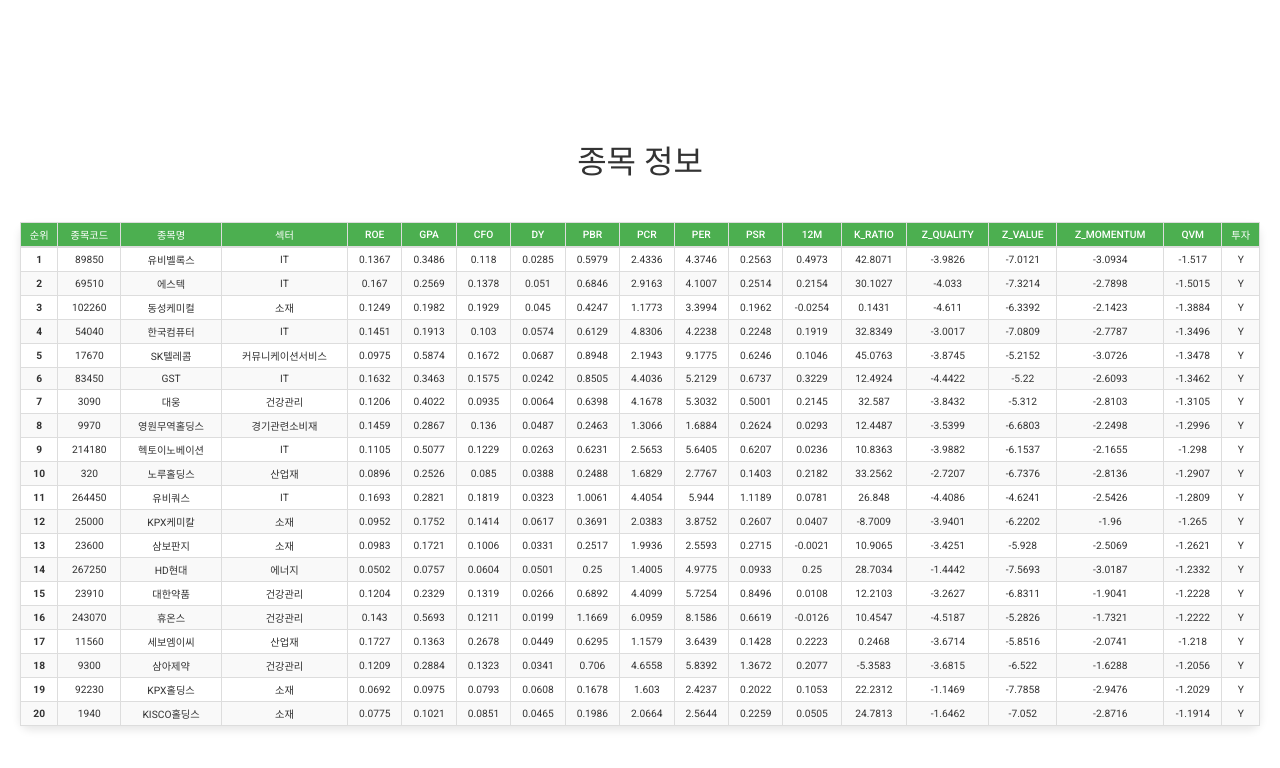
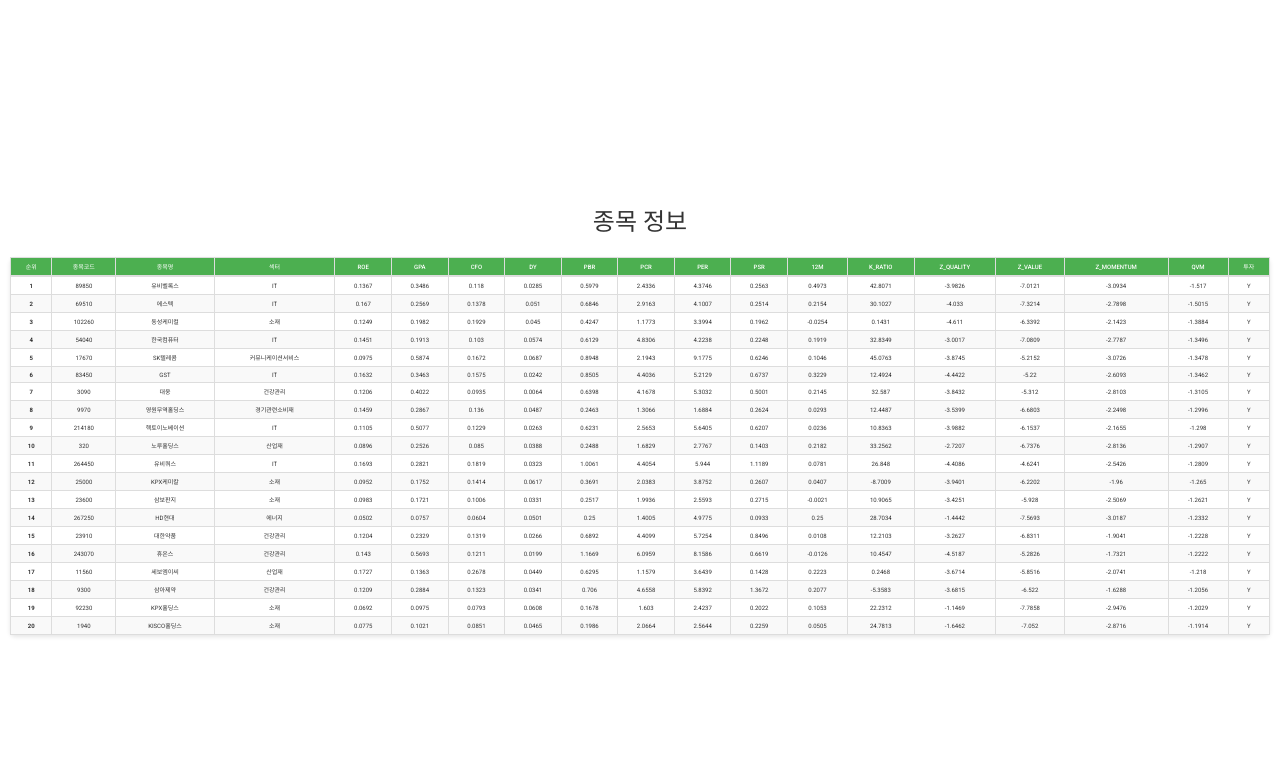
Before and after one commit to hhyun0828/my-website, a plain HTML site: page index.html in a window 1280 px wide. Drawn offline with Linux system fonts and the light colour scheme.

Commit message:
Update index.html

```diff
--- a/index.html
+++ b/index.html
@@ -12,7 +12,7 @@
             font-family: 'Roboto', sans-serif;
             background-color: white;
             margin: 0;
-            padding: 20px;
+            padding: 10px; /* 기본 패딩 크기 줄임 */
             display: flex;
             justify-content: center;
             align-items: center;
@@ -23,18 +23,19 @@
         h1 {
             text-align: center;
             color: #333;
-            margin-bottom: 20px;
+            margin-bottom: 10px; /* 기본 마진 크기 줄임 */
             font-weight: 500;
+            font-size: 1.5em; /* 폰트 크기 줄임 */
         }
 
         table {
             width: 100%; /* 화면에 꽉 차게 설정 */
             max-width: 100%; /* 최대 너비를 100%로 설정 */
             border-collapse: collapse;
-            margin-top: 20px;
-            box-shadow: 0 4px 8px rgba(0, 0, 0, 0.1);
-            border-radius: 10px;
-            font-size: 0.8em; /* 폰트 크기를 줄임 */
+            margin-top: 10px; /* 기본 마진 크기 줄임 */
+            box-shadow: 0 2px 4px rgba(0, 0, 0, 0.1);
+            border-radius: 5px; /* 기본 경계 반경 줄임 */
+            font-size: 0.4em; /* 폰트 크기 줄임 */
         }
 
         th, td {
@@ -42,7 +43,7 @@
             border: 1px solid #ddd;
             text-align: center;
             vertical-align: middle;
-            font-size: 0.8em; /* 폰트 크기를 줄임 */
+            font-size: 0.4em; /* 폰트 크기를 줄임 */
             white-space: nowrap; /* 텍스트 줄 바꿈 방지 */
         }
 
```
